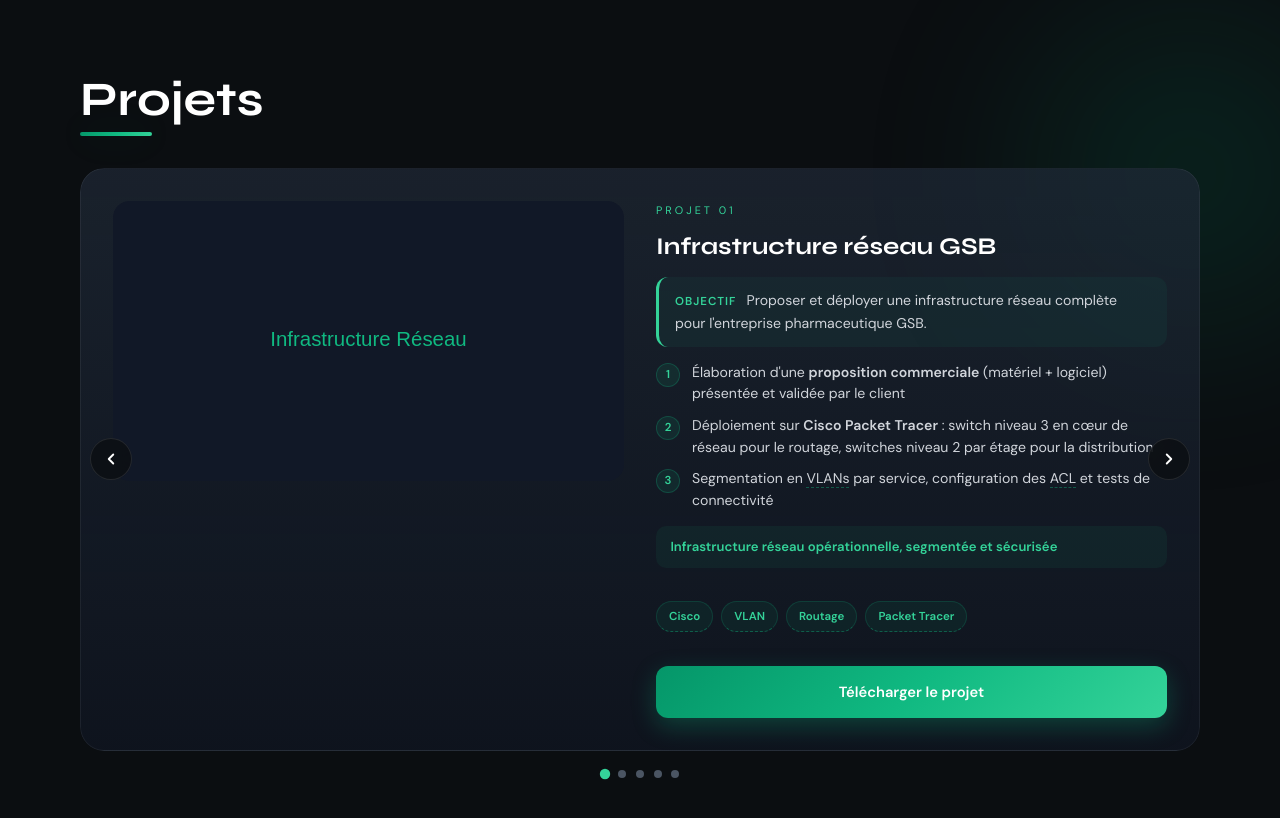
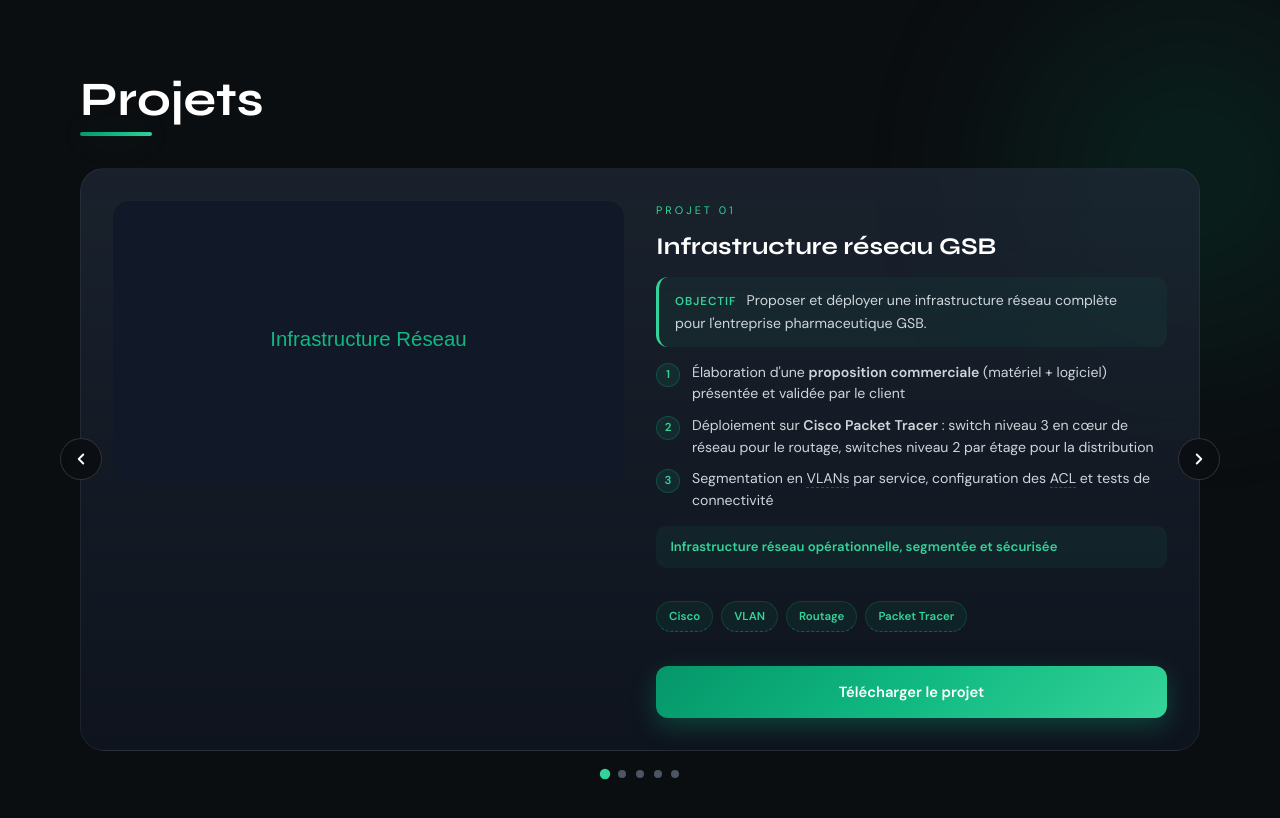
Before and after one commit to bouzid-djz/Portfolio-Nadine, a plain HTML site: page index.html in a window 1280 px wide. Shown: the part 3130-3948 px from the top of the page. Drawn offline with Linux system fonts and the light colour scheme.

Commit message:
fix slider : overflow visible sur wrapper pour que les boutons soient cliquables

```diff
--- a/style.css
+++ b/style.css
@@ -357,8 +357,23 @@ ul { list-style: none; }
 /* ══════════════════════════════════════════
    PROJETS SLIDER
 ══════════════════════════════════════════ */
-.slider-wrap { position: relative; overflow: hidden; border-radius: 24px; }
-.slide { display: none; grid-template-columns: 1fr 1fr; gap: 2rem; align-items: start; padding: 2rem; background: linear-gradient(180deg, rgba(31,41,55,.72), rgba(17,24,39,.6)); border: 1px solid rgba(255,255,255,.06); border-radius: 24px; }
+
+/* Conteneur principal — PAS de overflow:hidden pour que les boutons soient cliquables */
+.slider-wrap {
+  position: relative;
+  border-radius: 24px;
+}
+
+.slide {
+  display: none;
+  grid-template-columns: 1fr 1fr;
+  gap: 2rem;
+  align-items: start;
+  padding: 2rem;
+  background: linear-gradient(180deg, rgba(31,41,55,.72), rgba(17,24,39,.6));
+  border: 1px solid rgba(255,255,255,.06);
+  border-radius: 24px;
+}
 .slide.active { display: grid; }
 
 .slide-img-wrap { position: relative; }
@@ -389,17 +404,29 @@ ul { list-style: none; }
 
 .proj-resultat { padding: .6rem .9rem; border-radius: 10px; background: rgba(16,185,129,.07); font-size: .82rem; color: var(--rose3); font-weight: 600; }
 
+/* Boutons flèches — z-index élevé pour passer au-dessus du contenu */
 .slider-btn {
-  position: absolute; top: 50%; transform: translateY(-50%); z-index: 5;
+  position: absolute;
+  top: 50%;
+  transform: translateY(-50%);
+  z-index: 20;
   width: 42px; height: 42px; border-radius: 50%;
-  background: rgba(11,14,17,.75); backdrop-filter: blur(10px);
-  border: 1px solid rgba(255,255,255,.1); color: #fff; cursor: pointer;
+  background: rgba(11,14,17,.85);
+  backdrop-filter: blur(10px);
+  border: 1px solid rgba(255,255,255,.15);
+  color: #fff;
+  cursor: pointer;
   display: flex; align-items: center; justify-content: center;
-  transition: background .25s, border-color .25s;
+  transition: background .25s, border-color .25s, transform .25s;
+  pointer-events: auto;
 }
-.slider-btn:hover { background: rgba(16,185,129,.18); border-color: rgba(16,185,129,.4); }
-.slider-btn.prev { left: .6rem; }
-.slider-btn.next { right: .6rem; }
+.slider-btn:hover {
+  background: rgba(16,185,129,.25);
+  border-color: rgba(16,185,129,.5);
+  transform: translateY(-50%) scale(1.1);
+}
+.slider-btn.prev { left: -20px; }
+.slider-btn.next { right: -20px; }
 .slider-btn svg  { width: 18px; height: 18px; }
 
 .dots { display: flex; justify-content: center; gap: .6rem; margin-top: 1.2rem; }
@@ -569,6 +596,9 @@ ul { list-style: none; }
   .contact-grid { grid-template-columns: 1fr; }
   .slide.active { grid-template-columns: 1fr; }
   .slide-img img { height: 220px; }
+  /* Sur mobile les boutons rentrent dans le slide */
+  .slider-btn.prev { left: .5rem; }
+  .slider-btn.next { right: .5rem; }
 }
 @media (max-width: 760px) {
   .section { padding: 5rem 0; }
```
